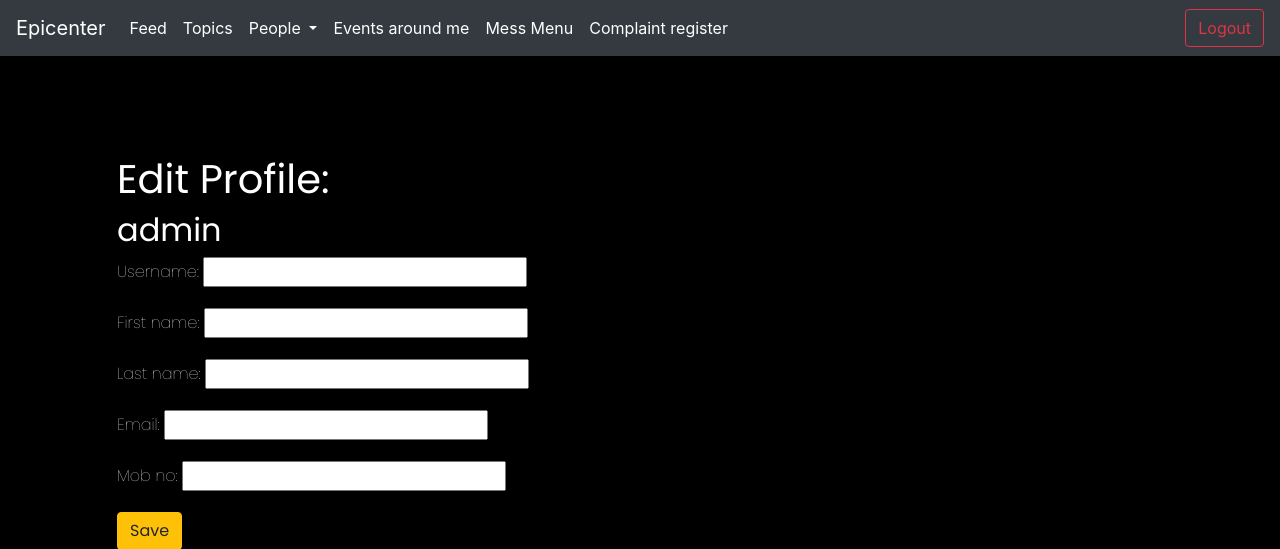
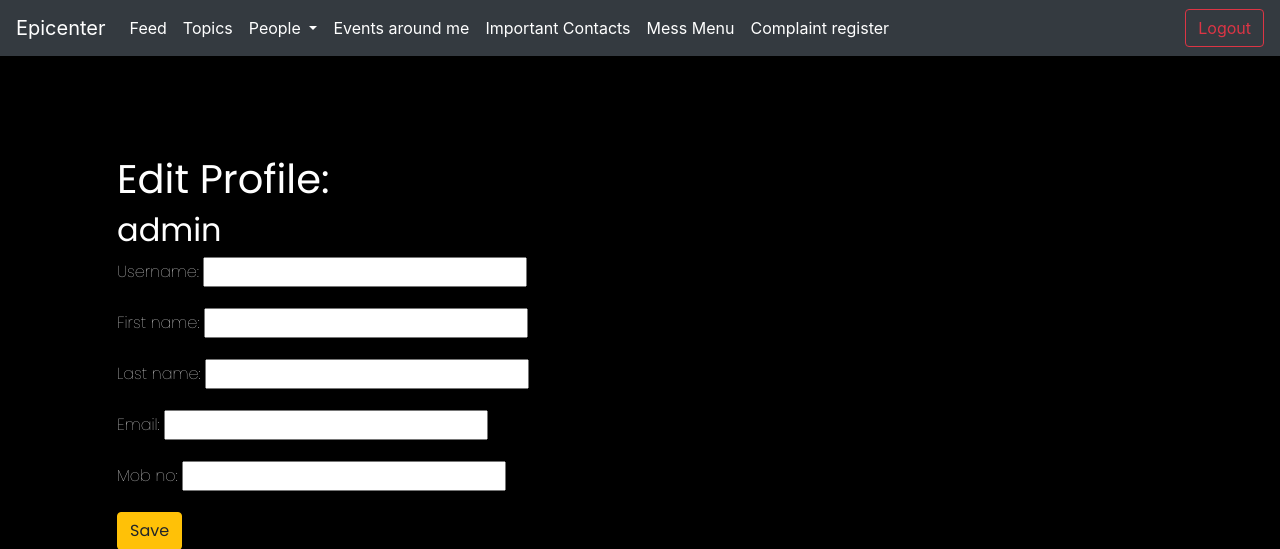
Before and after one commit to adismort14/zapricon, a Django app: page /accounts/admin/edit in a window 1280 px wide. Shown: the top 549 px of the page. Run offline with Django 3.2, Linux system fonts and the light colour scheme; a user stored in the database is signed in; parts of the project's set-up code (start-up, migrations or seed data) failed here and were passed over; some libraries are stand-ins or nearby versions.

Commit message:
changed the nav bar

```diff
--- a/templates/base.html
+++ b/templates/base.html
@@ -82,7 +82,7 @@
           <li class="nav-item dropdown">
             <a
               class="nav-link active dropdown-toggle"
-              href="{%url 'accounts:showPeople' %}"
+              href="#"
               id="navbarDropdown"
               role="button"
               data-toggle="dropdown"
@@ -116,6 +116,11 @@
           <li class="nav-item">
             <a class="nav-link active" href="{%url 'posts:topics_view'%}"
               >Events around me</a
+            >
+          </li>
+          <li class="nav-item">
+            <a class="nav-link active" href="{%url 'accounts:showPeople' %}"
+              >Important Contacts</a
             >
           </li>
           <li class="nav-item">
--- a/templates/mess/mess.html
+++ b/templates/mess/mess.html
@@ -154,6 +154,11 @@
             >
           </li>
           <li class="nav-item">
+            <a class="nav-link active" href="{%url 'accounts:showPeople' %}"
+              >Important Contacts</a
+            >
+          </li>
+          <li class="nav-item">
             <a class="nav-link active" href="{%url 'mess_menu:showMenu'%}"
               >Mess Menu</a
             >
```
Also changed, not shown: db.sqlite3.
